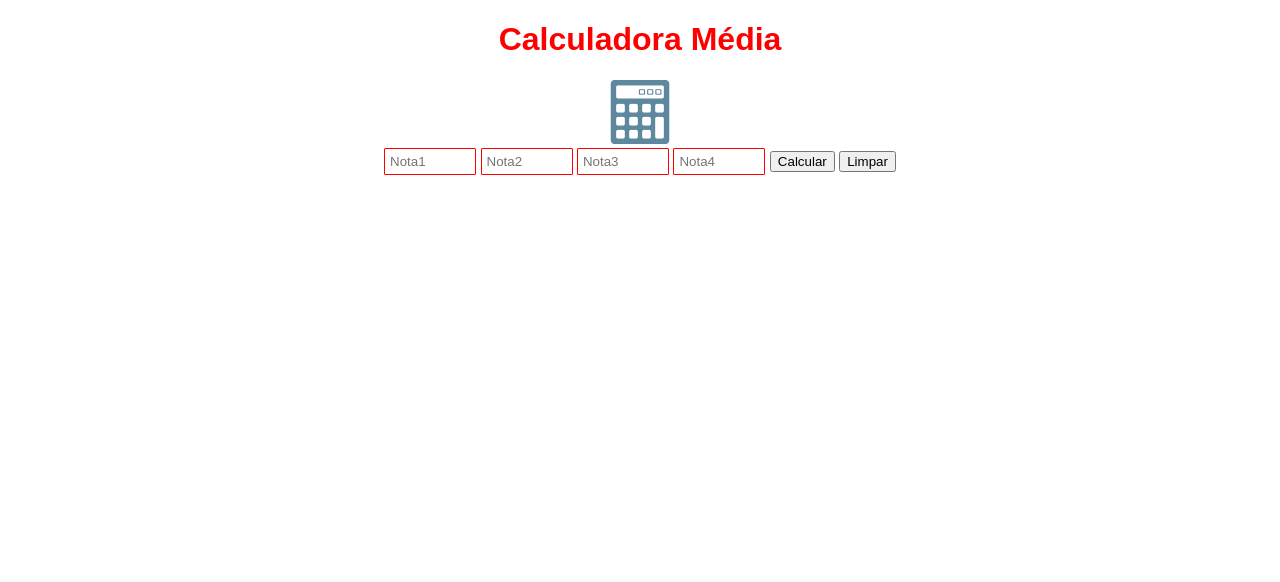
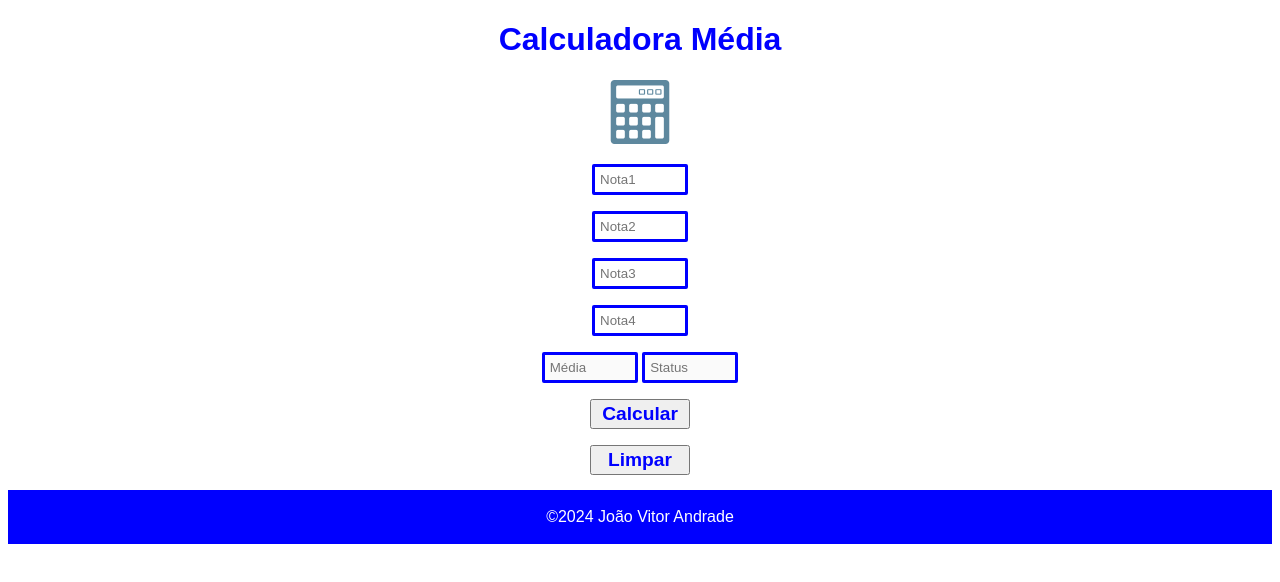
Before and after one commit to andradejao/javascript, a website: page exercicios/media/index.html in a window 1280 px wide. Drawn offline with Linux system fonts and the light colour scheme.

Commit message:
atualizando o css do web app calculadora de média

```diff
--- a/exercicios/media/index.html
+++ b/exercicios/media/index.html
@@ -14,14 +14,20 @@
         <h1>Calculadora Média</h1>
         <img id="status" src="./img/iconpage.png" alt="icon">
         <form name="frmMedia">
-            <input type="number" name="txtNota1" placeholder="Nota1" class="caixa">
-            <input type="number" name="txtNota2" placeholder="Nota2" class="caixa">
-            <input type="number" name="txtNota3" placeholder="Nota3" class="caixa">
-            <input type="number" name="txtNota4" placeholder="Nota4" class="caixa">
-            <input type="button" value="Calcular" onclick="calcular()">
+            <p><input type="number" name="txtNota1" placeholder="Nota1" class="caixa"></p>
+            <p><input type="number" name="txtNota2" placeholder="Nota2" class="caixa"></p>
+            <p><input type="number" name="txtNota3" placeholder="Nota3" class="caixa"></p>
+            <p><input type="number" name="txtNota4" placeholder="Nota4" class="caixa"></p>
+            <input type="text" name="txtMedia" placeholder="Média" class="caixa" disabled>
+            <input type="text" name="txtStatus" placeholder="Status" class="caixa" disabled>
+            <p><input type="button" value="Calcular" onclick="calcular()"></p>
             <input type="reset" value="Limpar" onclick="limpar()">
         </form>
     </div>
+
+    <footer>
+        <p>&#169;2024 João Vitor Andrade</p>
+    </footer>
     <script src="media.js"></script>
 </body>
 
--- a/exercicios/media/media.js
+++ b/exercicios/media/media.js
@@ -20,13 +20,16 @@ function calcular() {
     }else {
         if(resultado < 4 ) {
             document.getElementById('status').src = "./img/reprovado.jpg"
-            alert(`A média do aluno é ${resultado}, ele está reprovado!`)
+            frmMedia.txtStatus.value = "Reprovado!"
+            frmMedia.txtMedia.value = `${resultado}`
         }else if (resultado >= 7){
             document.getElementById('status').src = "./img/aprovado.png"
-            alert(`A média do aluno é ${resultado}, ele está aprovado!`)
+            frmMedia.txtStatus.value = "Aprovado!"
+            frmMedia.txtMedia.value = `${resultado}`
         }else {
             document.getElementById('status').src = "./img/recuperacao.webp"
-            alert(`A média do aluno é ${resultado}, ele está de recuperação!`)
+            frmMedia.txtStatus.value = "Recuperação!"
+            frmMedia.txtMedia.value = `${resultado}`
         }
     }
 }
--- a/exercicios/media/style.css
+++ b/exercicios/media/style.css
@@ -8,7 +8,7 @@ body {
 }
 
 .container h1 {
-    color: red;
+    color: blue;
 }
 
 .container img {
@@ -17,7 +17,28 @@ body {
 
 .caixa {
     width: 80px;
-    border: 1px solid red;
+    border: 3px solid blue;
     padding: 5px;
-    border-radius: 1px;
+    border-radius: 2px;
 }
+
+input[type = "button"],
+input[type = "reset"] {
+    width: 100px;
+    height: 30px;
+    color: blue;
+    font-weight: 600;
+    font-size: 1.2em;
+}
+
+footer {
+    background-color: blue;
+    width: 100%;
+    height: 50px;
+    text-align: center;
+    justify-content: center;
+    display: flex;
+    padding: 2px 0;
+    margin-top: 15px;
+    color: white;
+}
```
